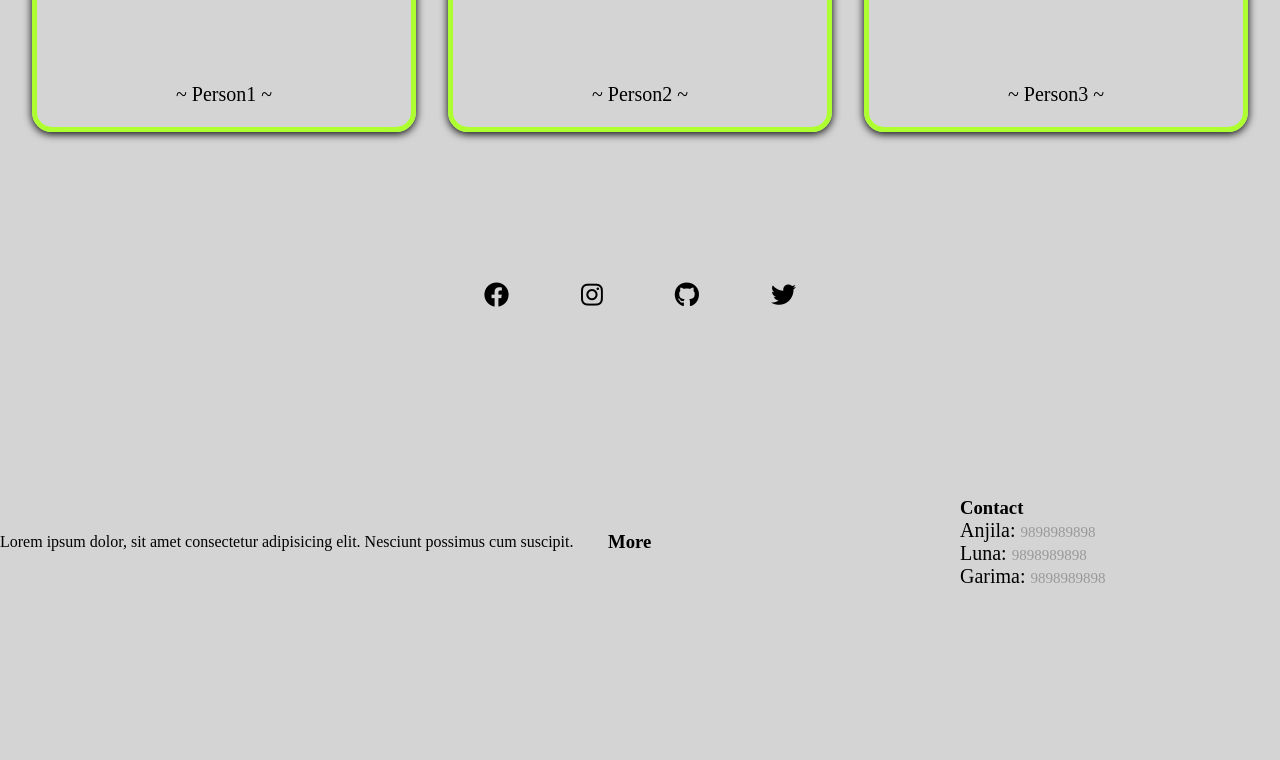
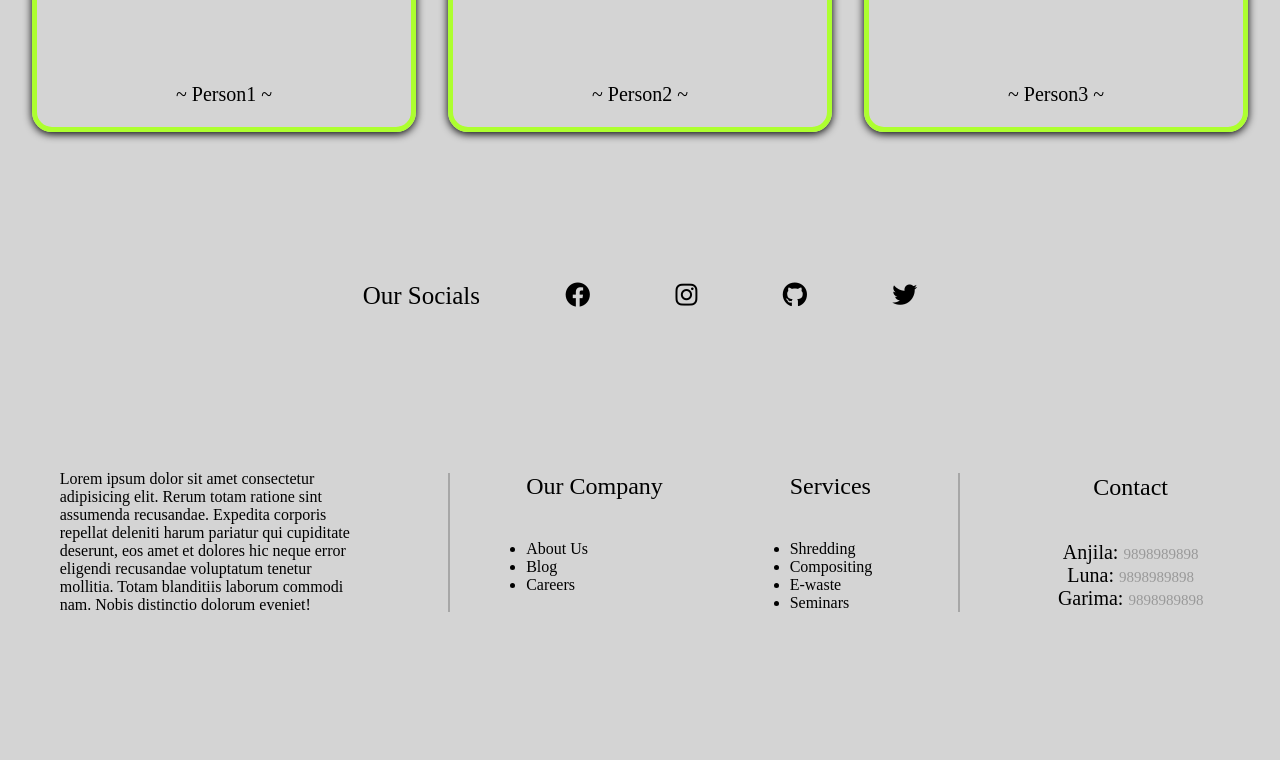
Before and after one commit to Anjila21/Re-Earth-Project, a plain HTML site: page front.html in a window 1280 px wide. Shown: the part 3594-4354 px from the top of the page. Drawn offline with Linux system fonts and the light colour scheme; grey boxes are pictures that could not be loaded.

Commit message:
improved the footer

```diff
--- a/front.css
+++ b/front.css
@@ -337,7 +337,7 @@ footer{
 .media-icon
 {
     height: 5%;
-    width: 30%;
+    width: 50%;
     display: flex;
     justify-content: space-around;
     align-self: center;
@@ -347,6 +347,10 @@ footer{
     font-size: 25px;
     transition: 0.3s;
 }
+.media-icon h1{
+    font-weight: 500;
+    font-size: 25px;
+}
 .media-icon a:hover {
     transform: scale(1.5);
 }
@@ -354,15 +358,48 @@ footer{
     height: 55%;
     width: 100%;
     display: flex;
-    justify-content: space-between;
+    justify-content: space-around;
     align-items: center;
 }
+.servicesoffered{
+    display:grid;
+    place-content: center;
+    height: 100%;
+    width: 50%;
+}
+.servicesoffered h4,
+.company h4,
+.three h4{
+    font-size: 24px;
+    margin-bottom: 2.5rem;
+    font-weight: 400;
+}
+.company{
+    display:grid;
+    place-content: center;
+    height: 100%;
+    width: 50%;
+    padding-left: 35px;
+}
 .one{
-    width: 45%;
+    width: 30%;
+    display: grid;
+    place-items: center;
 }
-.two,
+.one p{
+    width: 80%;
+}
+.two{
+    width: 40%;
+    display: flex;
+    justify-content: space-evenly;
+    border-right: 2px solid rgb(167, 167, 167);
+    border-left: 2px solid rgb(167, 167, 167);
+}
 .three{
-    width: 25%;
+    width: 20%;
+    display: grid;
+    place-items: center;
 }
 .three p{
     font-size: 20px;
--- a/front.html
+++ b/front.html
@@ -100,6 +100,7 @@
     </section>
     <footer>
          <div class="media-icon">
+             <h1>Our Socials</h1>
       <a href=""><i class="fa-brands fa-facebook"></i> </a>
       <a href="#"><i class="fa-brands fa-instagram"></i></a>
       <a href="#"><i class="fa-brands fa-github"></i></i></a>
@@ -107,14 +108,29 @@
     </div>
     <div class="footer-things">
         <div class="one">
-          <p>Lorem ipsum dolor, sit amet consectetur adipisicing elit. Nesciunt possimus cum suscipit.</p>
+          <p>Lorem ipsum dolor sit amet consectetur adipisicing elit. Rerum totam ratione sint assumenda recusandae. Expedita corporis repellat deleniti harum pariatur qui cupiditate deserunt, eos amet et dolores hic neque error eligendi recusandae voluptatum tenetur mollitia. Totam blanditiis laborum commodi nam. Nobis distinctio dolorum eveniet! </p>
         </div>
         <div class="two">
-          <h3>More</h3>
-
+              <div class="company">
+                <h4>Our Company</h4>
+                <ul>
+                  <li>About Us</li>
+                  <li>Blog</li>
+                  <li>Careers</li>
+                </ul>
+              </div>
+              <div class="servicesoffered">
+                <h4>Services</h4>
+                <ul>
+                  <li>Shredding</li>
+                  <li>Compositing</li>
+                  <li>E-waste</li>
+                  <li>Seminars</li>
+                </ul>
+              </div>
         </div>
         <div class="three">
-          <h3>Contact</h3>
+          <h4>Contact</h4>
           <p>Anjila: <span>9898989898</span></p>
           <p>Luna: <span>9898989898</span></p>
           <p>Garima: <span>9898989898</span></p>
```
